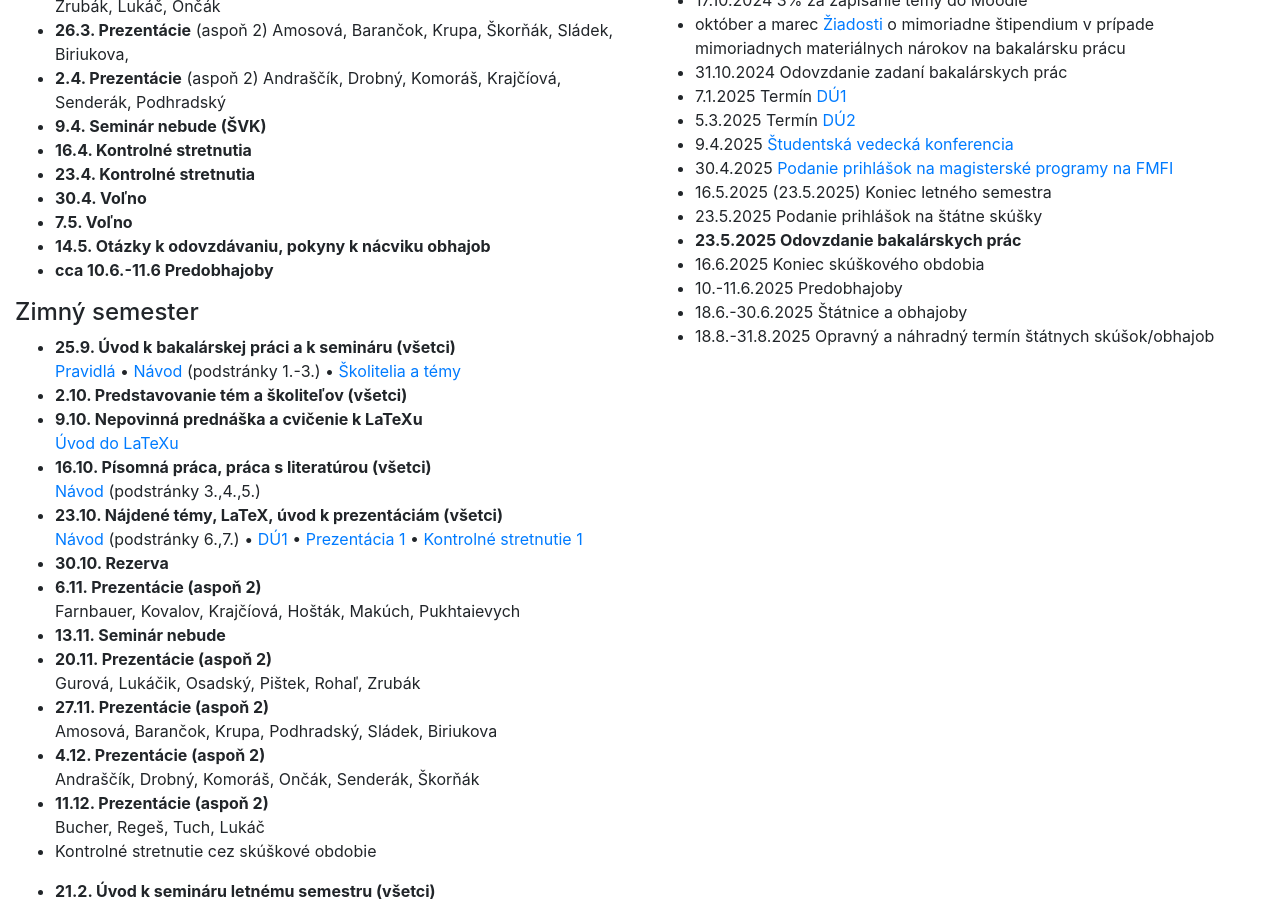
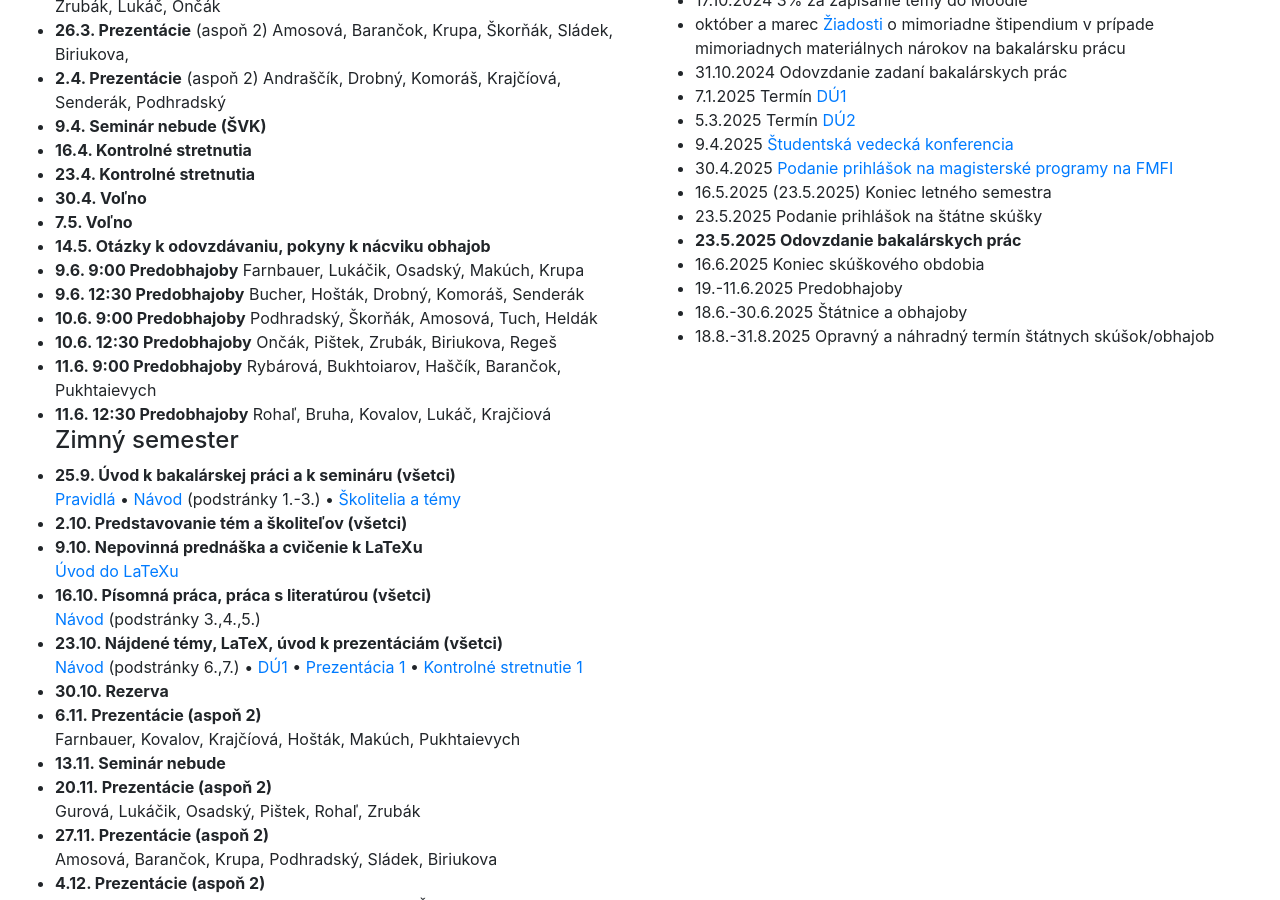
Before and after one commit to bbrejova/bcinf, a Jekyll site: the page built from index.md, in a window 1280 px wide and 900 px high, scrolled down 385 px. Built offline with Jekyll 4.4.1, drawn with Linux system fonts in a browser that asks for light colours; nearby versions of some CDN libraries.

Commit message:
Predobhajoby

```diff
--- a/_data/dates.yml
+++ b/_data/dates.yml
@@ -12,6 +12,6 @@ dates: |
   - 23.5.2025 Podanie prihlášok na štátne skúšky
   - **23.5.2025 Odovzdanie bakalárskych prác**
   - 16.6.2025 Koniec skúškového obdobia
-  - 10.-11.6.2025 Predobhajoby
+  - 19.-11.6.2025 Predobhajoby
   - 18.6.-30.6.2025 Štátnice a obhajoby
   - 18.8.-31.8.2025 Opravný a náhradný termín štátnych skúšok/obhajob
--- a/index.md
+++ b/index.md
@@ -26,8 +26,18 @@ Andraščík, Drobný, Komoráš, Krajčíová, Senderák, Podhradský
 * **30.4. Voľno**
 * **7.5. Voľno**
 * **14.5. Otázky k odovzdávaniu, pokyny k nácviku obhajob**
-* **cca 10.6.-11.6 Predobhajoby**
-
+* **9.6. 9:00 Predobhajoby**
+Farnbauer, Lukáčik, Osadský, Makúch, Krupa
+* **9.6. 12:30 Predobhajoby**
+Bucher, Hošták, Drobný, Komoráš, Senderák
+* **10.6. 9:00 Predobhajoby**
+Podhradský,  Škorňák,  Amosová,  Tuch,  Heldák
+* **10.6. 12:30 Predobhajoby**
+Ončák, Pištek, Zrubák, Biriukova, Regeš
+* **11.6. 9:00 Predobhajoby**
+Rybárová, Bukhtoiarov, Haščík, Barančok, Pukhtaievych
+* **11.6. 12:30 Predobhajoby**
+Rohaľ, Bruha, Kovalov, Lukáč, Krajčiová
 #### Zimný semester
 
 * **25.9. Úvod k bakalárskej práci a k semináru (všetci)**<br>
```
Also changed, not shown: Prezentácia_3.md (+1 -1 lines).
